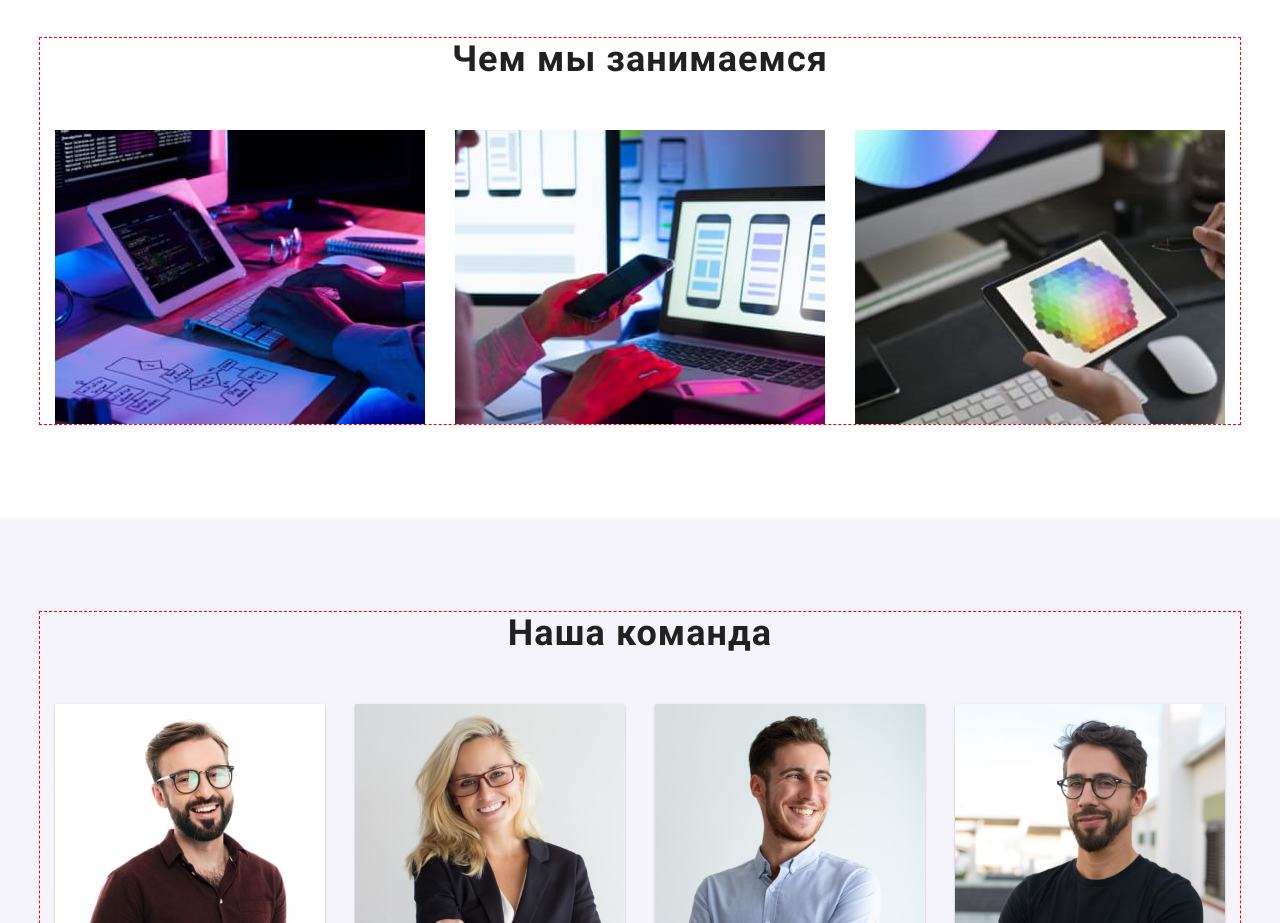
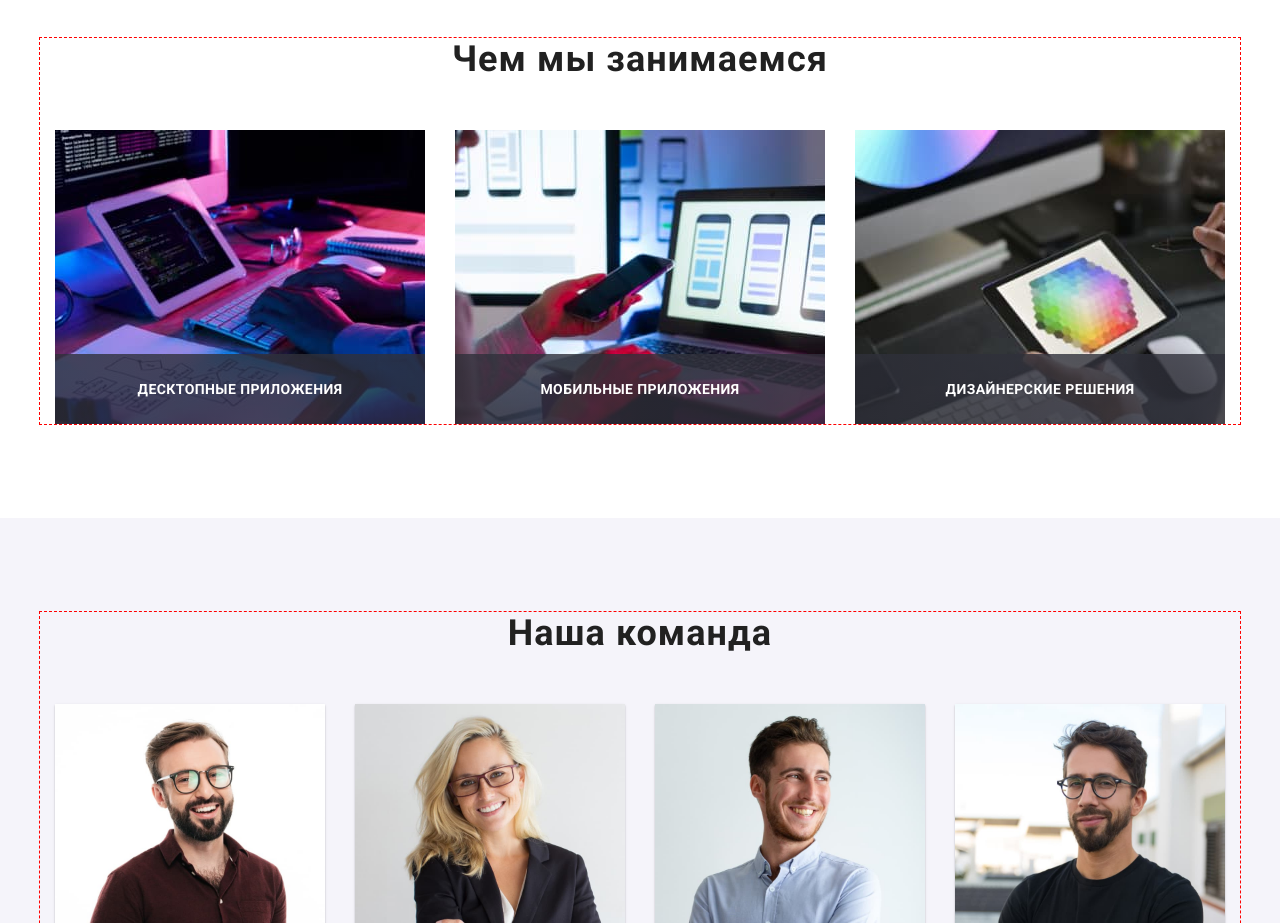
Before and after one commit to Iryna-Somyuk/goit-markup-hw-05, a plain HTML site: page index.html in a window 1280 px wide. Shown: the part 1080-2003 px from the top of the page. Drawn offline with nearby package versions, Linux system fonts and the light colour scheme.

Commit message:
Зробила псевдоелемент і позиціювання

```diff
--- a/css/styles.css
+++ b/css/styles.css
@@ -127,7 +127,20 @@ a {
 }
 
 .nav-link.current {
+    position: relative;
     color: var(--accent-color);
+}
+
+.nav-link.current::after {
+    content: " ";
+    position: absolute;
+    bottom: 0;
+    right: 0;
+    display: block;
+    width: 100%;
+    height: 4px;
+    background-color: var(--accent-color);
+    border-radius: 2px;
 }
 
 .header-link {
@@ -258,9 +271,32 @@ a {
 }
 
 .about-list {
+
     display: flex;
     align-items: center;
     gap: 30px;
+}
+.about-img {
+    position: relative;
+}
+.about-label {
+    position: absolute;
+    bottom: 0;
+    left: 0;
+
+    display: flex;
+    width: 100%;
+    height: 70px;
+    align-items: center;
+    justify-content: center;
+
+    font-size: 14px;
+    line-height: calc(16 / 14);
+    letter-spacing: 0.03em;
+    text-transform: uppercase;
+    color: var(--hero-title-color);
+
+    background-image: linear-gradient( to bottom, rgba(47, 48, 58, 0.8) 100%, #2F303A);
 }
 
 .team {
--- a/index.html
+++ b/index.html
@@ -7,15 +7,13 @@
     <title>Web Studio</title>
     <link
       href="https://fonts.googleapis.com/css2?family=Raleway:wght@700&family=Roboto:wght@400;500;700;900&display=swap"
-      rel="stylesheet"
-    />
+      rel="stylesheet"/>
     <link
       rel="stylesheet"
       href="https://cdnjs.cloudflare.com/ajax/libs/modern-normalize/1.1.0/modern-normalize.min.css"
       integrity="sha512-wpPYUAdjBVSE4KJnH1VR1HeZfpl1ub8YT/NKx4PuQ5NmX2tKuGu6U/JRp5y+Y8XG2tV+wKQpNHVUX03MfMFn9Q=="
       crossorigin="anonymous"
-      referrerpolicy="no-referrer"
-    />
+      referrerpolicy="no-referrer"/>
     <link rel="stylesheet" href="./css/styles.css" />
   </head>
 
@@ -120,20 +118,20 @@
               <img src="./images/box1.jpg"
               alt="Разработка веб-страницы"
               width="370"
-              height="294"/>
+              height="294"/><h3 class="about-label">Десктопные приложения</h3>
             </li>
             <li class="about-img">
               <img
                 src="./images/box2.jpg"
                 alt="Тестирование веб-страницы"
                 width="370"
-                height="294"/>
+                height="294"/><h3 class="about-label">Мобильные приложения</h3>
             </li>
             <li class="about-img">
               <img src="./images/box3.jpg"
               alt="Работа з палитрой"
               width="370"
-              height="294"/>
+              height="294"/><h3 class="about-label">Дизайнерские решения</h3>
             </li>
           </ul>
         </div>
```
Also changed, not shown: portfolio.html (+3 -6 lines).
